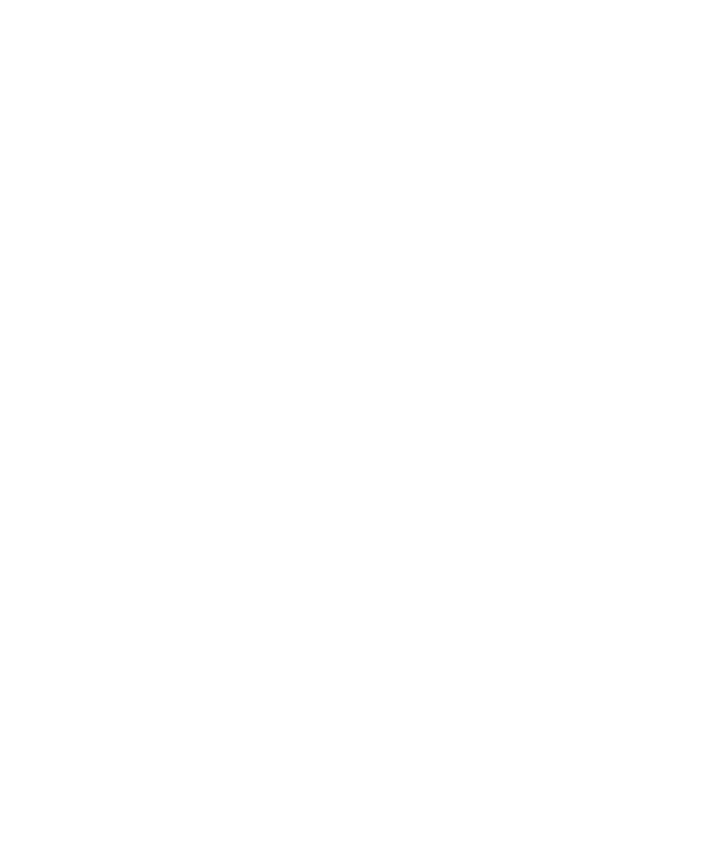
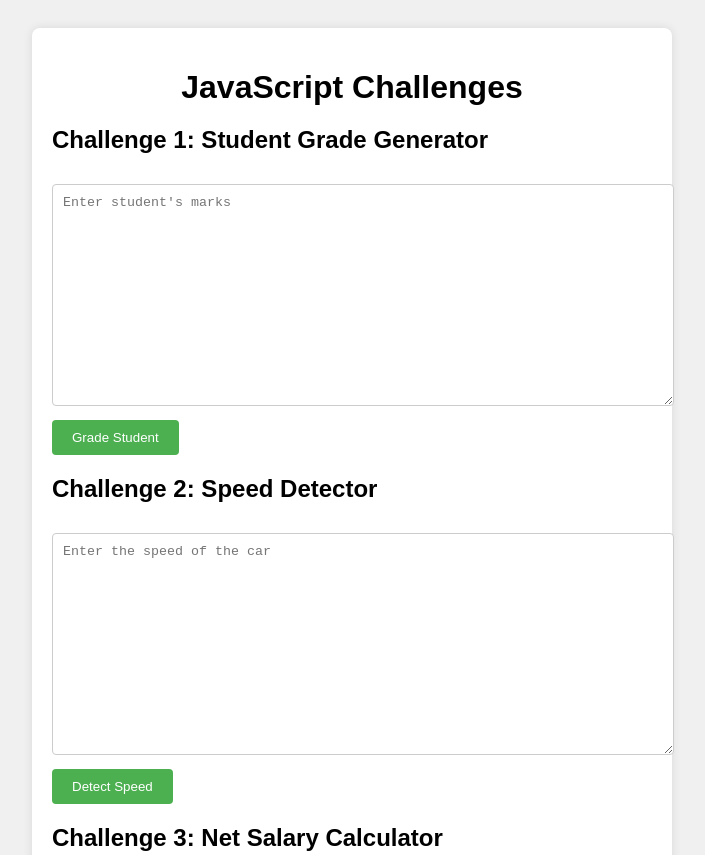
Before and after one commit to Emmamwitimi/phase-1-wk1-code-challenge, a plain HTML site: page index.html in a window 1280 px wide. Shown: the top 855 px of the page, without its empty margins (288-993 px from the left). Before the commit the page ends 800 px from the top, so only its background shows below. Drawn offline with Linux system fonts and the light colour scheme.

Commit message:
updated the html and css code

```diff
--- a/index.html
+++ b/index.html
@@ -3,9 +3,27 @@
 <head>
     <meta charset="UTF-8">
     <meta name="viewport" content="width=device-width, initial-scale=1.0">
-    <title>weekly challenge</title>
+    <title>JavaScript Challenges</title>
+    <link rel="stylesheet" href="styles.css">
 </head>
 <body>
+    <div class="container">
+        <h1>JavaScript Challenges</h1>
 
+        <h2>Challenge 1: Student Grade Generator</h2>
+        <textarea id="marksInput" placeholder="Enter student's marks"></textarea>
+        <button onclick="grading()">Grade Student</button>
+
+        <h2>Challenge 2: Speed Detector</h2>
+        <textarea id="speedInput" placeholder="Enter the speed of the car"></textarea>
+        <button onclick="speedDetector()">Detect Speed</button>
+
+        <h2>Challenge 3: Net Salary Calculator</h2>
+        <textarea id="basicSalaryInput" placeholder="Enter the basic salary"></textarea>
+        <textarea id="benefitsInput" placeholder="Enter the benefits"></textarea>
+        <button onclick="netSalaryCalculator()">Calculate Net Salary</button>
+    </div>
+
+    <script src="index.js"></script>
 </body>
 </html>
--- a/index.js
+++ b/index.js
@@ -68,4 +68,6 @@ function netSalaryCalculator() {
         return Math.min(nssf, 1080);
     }
     const netSalary = grossSalary - paye - nhif - nssf;
-    netSalaryCalculator()
+    netSalaryCalculator();
+
+    //add Event listers to the buttons
--- /dev/null
+++ b/styles.css
@@ -0,0 +1,42 @@
+body {
+    font-family: Arial, sans-serif;
+    padding: 20px;
+    background-color: #f0f0f0;
+}
+
+.container {
+    max-width: 600px;
+    margin: 0 auto;
+    background: #fff;
+    padding: 20px;
+    border-radius: 8px;
+    box-shadow: 0 0 10px rgba(0,0,0,0.1);
+}
+
+h1 {
+    text-align: center;
+    margin-bottom: 20px;
+}
+
+textarea {
+    width: 100%;
+    height: 200px;
+    margin: 10px 0;
+    padding: 10px;
+    border: 1px solid #ccc;
+    border-radius: 4px;
+    resize: vertical;
+}
+
+button {
+    padding: 10px 20px;
+    background-color: #4CAF50;
+    color: white;
+    border: none;
+    border-radius: 4px;
+    cursor: pointer;
+}
+
+button:hover {
+    background-color: #45a049;
+}
```
